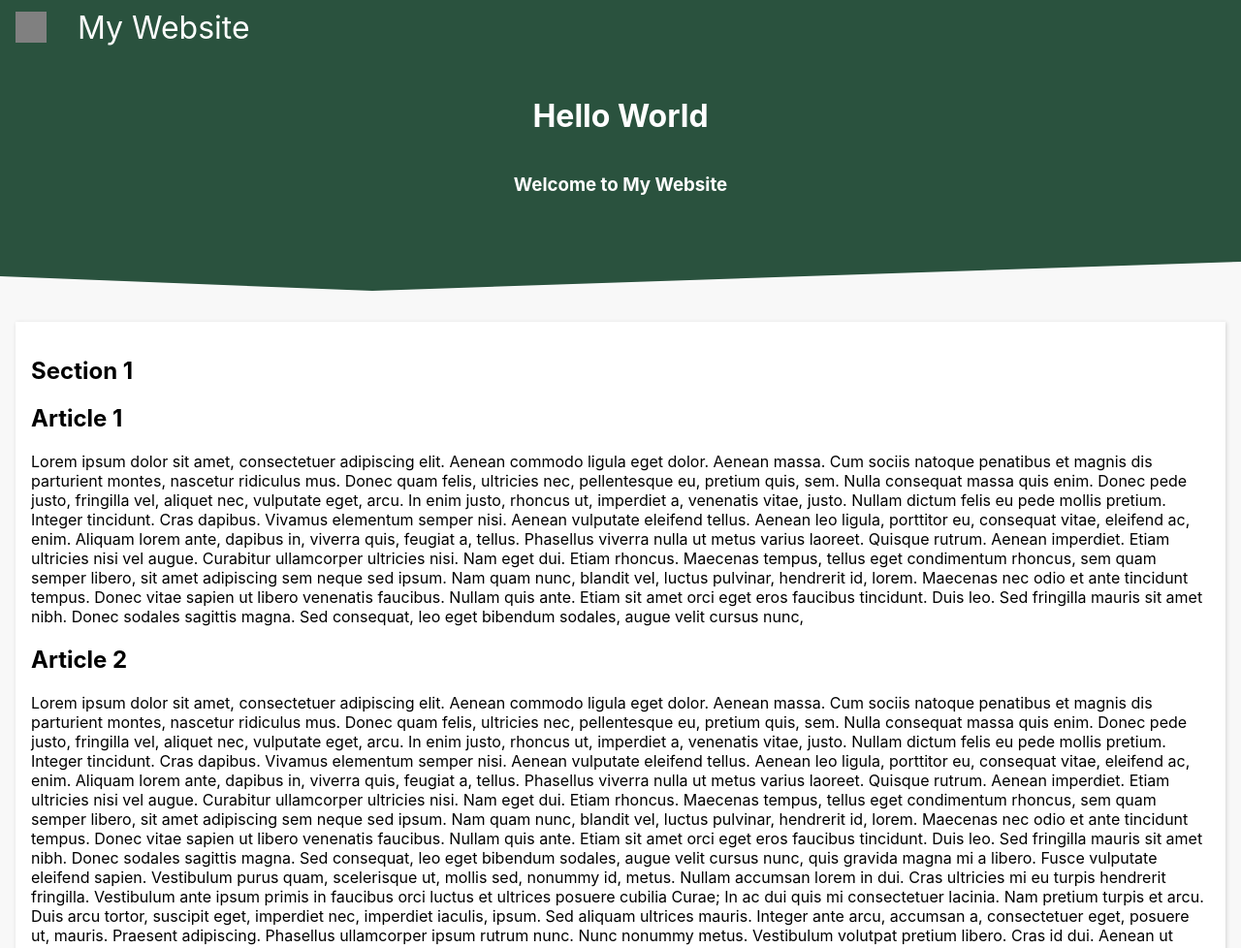
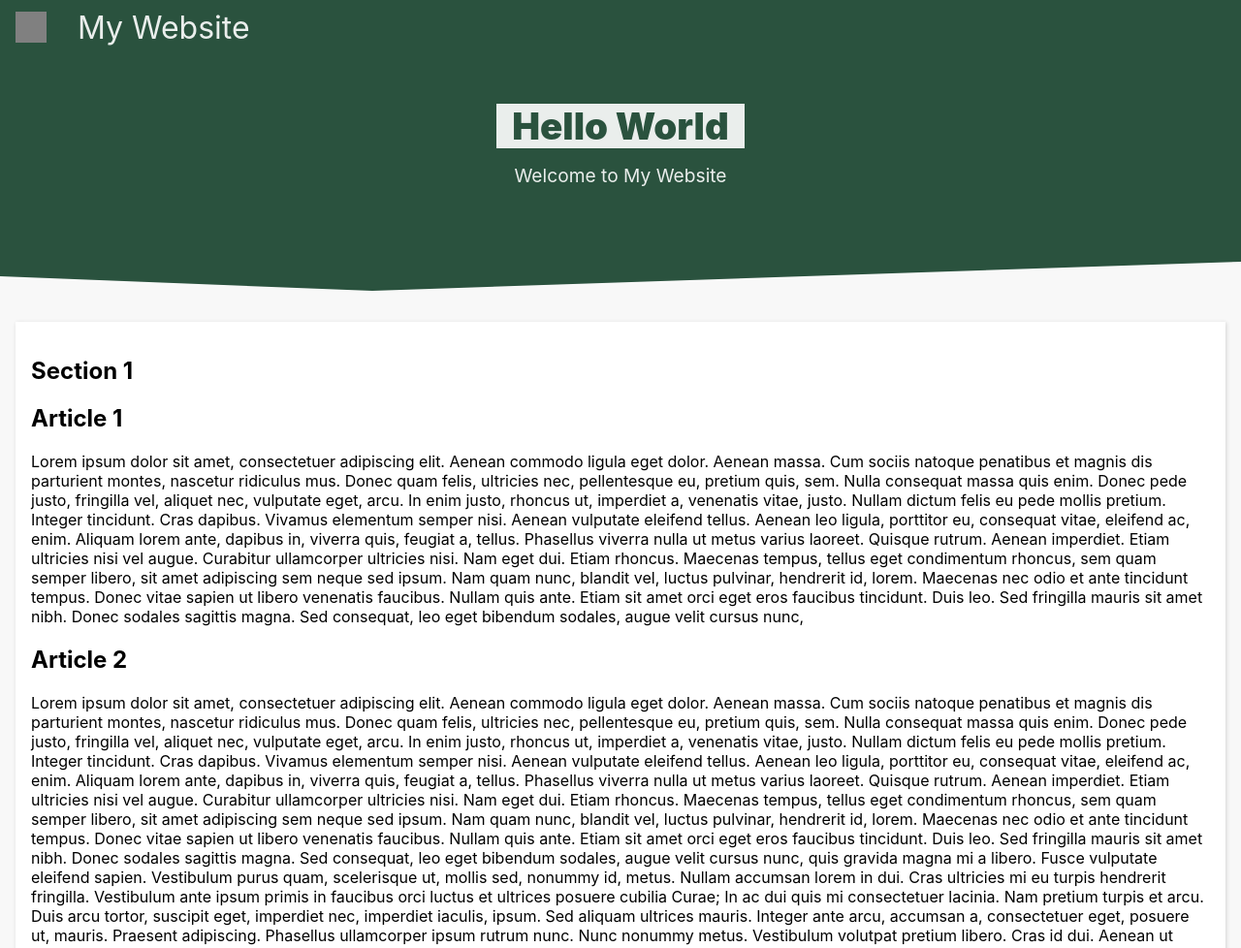
Before and after one commit to rucub100/website-template, a website: page index.html in a window 1280 px wide. Shown: the top 978 px of the page at 97% size. Drawn offline with Linux system fonts and the light colour scheme.

Commit message:
update big header

```diff
--- a/index.html
+++ b/index.html
@@ -42,8 +42,8 @@
         <div id="mobile-menu"></div>
         <div class="container">
             <div class="big-header">
-                <h1>Hello World</h1>
-                <h3>Welcome to My Website</h3>
+                <span>Hello World</span>
+                <span>Welcome to My Website</span>
             </div>
             <main class="content">
                 <section>
--- a/style.css
+++ b/style.css
@@ -40,7 +40,7 @@ body.open {
     z-index: 100;
     position: fixed;
     background-color: transparent;
-    color: white;
+    color: rgba(255, 255, 255, 0.9);
     top: 0;
     transition: top 0.3s;
 }
@@ -89,7 +89,8 @@ body.open .header {
 .big-header {
     width: 100%;
     background-color: rgb(42, 82, 62);
-    color: white;
+    color: rgba(255, 255, 255, 0.9);
+    font-size: 120%;
     padding: 4rem 1rem;
     margin-bottom: 1rem;
     display: flex;
@@ -98,6 +99,15 @@ body.open .header {
     text-align: center;
     min-height: 300px;
     clip-path: polygon(0% 0%, 0% 95%, 30% 100%, 100% 90%, 100% 0%);
+}
+
+.big-header span:first-of-type {
+    background-color: rgba(255, 255, 255, 0.9);
+    color: rgb(42, 82, 62);
+    font-weight: 900;
+    font-size: 200%;
+    margin: 0 auto 1rem auto;
+    padding: 0 1rem;
 }
 
 .content {
```
